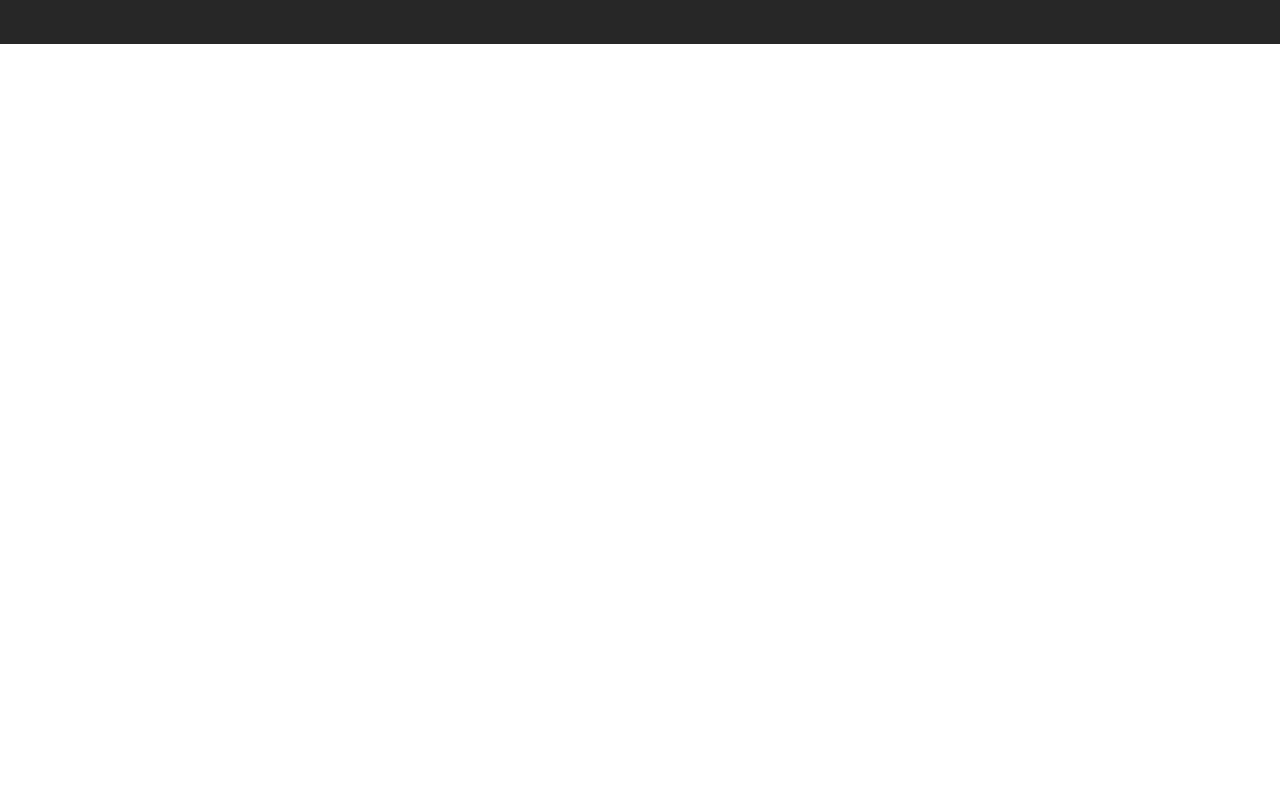
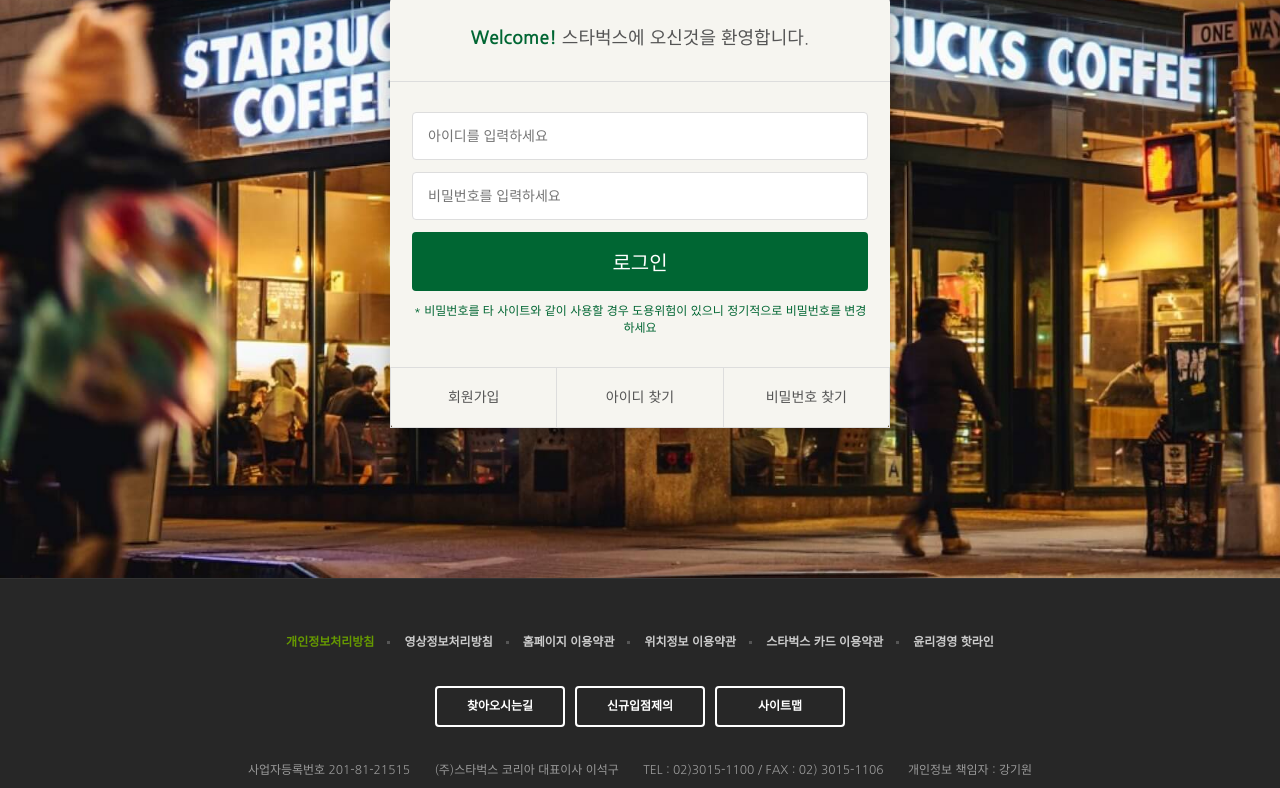
Before and after one commit to JeongPulip/starbucks, a plain HTML site: page signin/index.html in a window 1280 px wide. Shown: the part 290-1078 px from the top of the page. Before the commit the page ends 800 px from the top, so only its background shows below. Drawn offline with nearby package versions, Linux system fonts and the light colour scheme.

Commit message:
로그인 페이지 완성

```diff
--- /dev/null
+++ b/css/signin.css
@@ -0,0 +1,78 @@
+.signin{
+   margin-top: 120px;
+   padding: 100px 0 150px;
+  background-image: url("../images/signin_bg.jpg");
+  background-repeat: no-repeat;
+  background-position:center;
+  background-attachment: fixed;
+   background-size: cover;
+}
+.signin h1{
+  color: #fff;
+  font-size: 30px;
+  font-weight: 70px;
+  text-align: center;
+  margin-bottom: 24px;
+}
+.signin .signin__card{
+  width: 500px;
+  margin: 0 auto;
+  border-radius: 6px;
+  background-color: #f6f5f0;
+  box-shadow: 2px 2px 20px rgba(0,0,0,.3);
+  color: #555;
+}
+.signin__card h2{
+  padding: 30px;
+  font-size: 18px;
+  text-align: center;
+  border-bottom: 1px solid #ddd;
+}
+.signin__card h2 strong{
+  font-weight: 700;
+  color: #006633;
+}
+.signin__card form{
+  padding: 30px 22px;
+}
+.signin__card form input{
+  width: 100%;
+  margin-bottom: 12px;
+  padding: 15px;
+  border: 1px solid #ddd;
+  border-radius: 4px;
+  outline: none;
+  box-sizing: border-box;
+  font-size: 14px;
+}
+.signin__card form [type="submit"]{
+  background-color: #006633;
+  border:none;
+  color: #fff;
+  font-size: 20px;
+  cursor: pointer;
+}
+.signin__card form p{
+  font-size: 12px;
+  color: #006633;
+  text-align: center;
+}
+.signin__card .actions{
+  display: flex;
+  border: 1px solid #ddd;
+}
+.signin__card .actions a{
+  flex-grow: 1;
+  flex-basis: 0;
+  text-align: center;
+  padding: 20px;
+  color: #555;
+  font-size: 14px;
+  border-right:1px solid #ddd;
+}
+.signin__card .actions a:last-child{
+  border-right: none;
+}
+.signin__card .actions a:hover{
+  text-decoration: underline;
+}
--- a/signin/index.html
+++ b/signin/index.html
@@ -28,6 +28,7 @@
   <link rel="preconnect" href="https://fonts.gstatic.com" crossorigin>
   <link href="https://fonts.googleapis.com/css2?family=Nanum+Gothic:wght@400;700&display=swap" rel="stylesheet">
   <link rel="stylesheet" href="../css/common.css">
+  <link rel="stylesheet" href="../css/signin.css">
   <script src="https://cdnjs.cloudflare.com/ajax/libs/lodash.js/4.17.21/lodash.min.js"
     integrity="sha512-WFN04846sdKMIP5LKNphMaWzU7YpMyCU245etK3g/2ARYbPK9Ub18eG+ljU96qKRCWh+quCY7yefSmlkQw1ANQ=="
     crossorigin="anonymous" referrerpolicy="no-referrer"></script>
@@ -370,9 +371,26 @@
       </ul>
     </div>
 
-    <section class="sign-in"></section>
+
   </header>
-
+  <section class="signin">
+    <h1>로그인</h1>
+    <div class="signin__card">
+      <h2>
+        <strong>Welcome!</strong> 스타벅스에 오신것을 환영합니다.
+      </h2>
+      <form><input type="text" placeholder="아이디를 입력하세요">
+        <input type="text" placeholder="비밀번호를 입력하세요">
+        <input type="submit" value="로그인">
+        <p>* 비밀번호를 타 사이트와 같이 사용할 경우 도용위험이 있으니 정기적으로 비밀번호를 변경하세요</p>
+      </form>
+      <div class="actions">
+        <a href="javascript:void(0)">회원가입</a>
+        <a href="javascript:void(0)">아이디 찾기</a>
+        <a href="javascript:void(0)">비밀번호 찾기</a>
+      </div>
+    </div>
+  </section>
   <!-- Footer -->
   <footer>
     <div class="inner">
@@ -396,7 +414,7 @@
         <span>개인정보 책임자 : 강기원</span>
       </div>
       <p class="copyright">&copy; <span class="this-year"></span> Starbucks Coffee Company. ALL RIGHTS RESERVED</p>
-    <img src="../images/starbucks_logo_only_text.png" alt="starbucks_logo_only_text" class="logo">
+      <img src="../images/starbucks_logo_only_text.png" alt="starbucks_logo_only_text" class="logo">
     </div>
   </footer>
 
```
